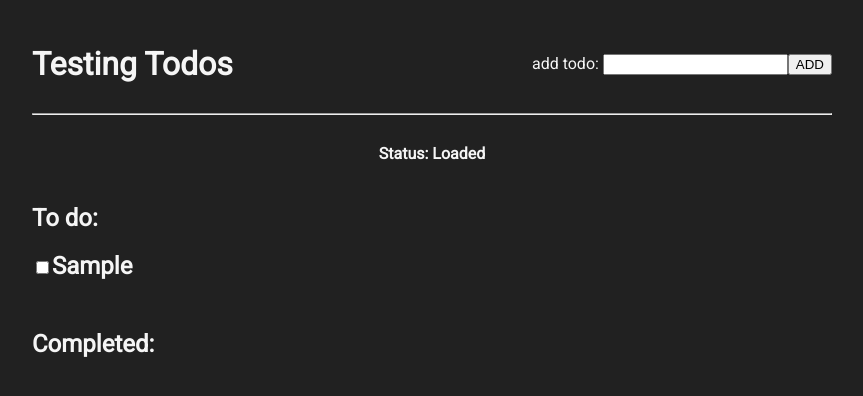
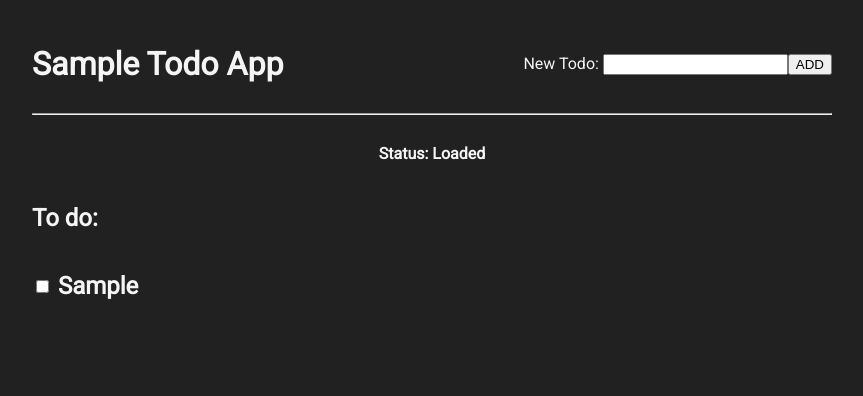
Before and after one commit to sebringrose/CW-todo-sample-app, a React (Create React App) app in the folder client/: page / in a window 1280 px wide. Both pictures are taken after typing "Sample" into the empty fields and a click on the button "ADD". Shown: the top 396 px of the page, without its empty margins (208-1071 px from the left). Built offline with nearby package versions, Linux system fonts and the light colour scheme; no server answers.

Commit message:
fix: UI fixes

```diff
--- a/client/src/components/Header.js
+++ b/client/src/components/Header.js
@@ -13,10 +13,10 @@ const Header = () => {
       justifyContent: 'space-between',
       alignItems: 'center'
     }}>
-      <h1>Testing Todos</h1>
+      <h1>Sample Todo App</h1>
       <span>
         <label>
-          add todo:&nbsp;
+          New Todo:&nbsp;
           <input
             type="text"
             value={newTodoText}
--- a/client/src/components/List.js
+++ b/client/src/components/List.js
@@ -1,16 +1,19 @@
 import { useDispatch, useSelector } from 'react-redux';
-import { completeTodo, unCompleteTodo } from '../state/actions';
+import { completeTodo, unCompleteTodo, removeTodo } from '../state/actions';
 
 const List = ({ completed }) => {
   const dispatch = useDispatch();
   const todos = useSelector(state => state.todos);
 
-  if (!todos[0]) return null;
+  const renderedTodos = todos.filter(todo => !completed ? !todo.completed : todo.completed);
+  if (!renderedTodos[0]) return null;
 
   return <div style={{ marginBottom: '50px' }}>
     <h2>{!completed ? 'To do:' : 'Completed:'}</h2>
-    {todos.filter(todo => !completed ? !todo.completed : todo.completed).map(todo => <h2 key={todo.id}>
-      <span>
+    {renderedTodos.map(todo => <div key={todo.id} style={{
+      display: "flex",
+      alignItems: "center"
+    }}>
       <input
         type='checkbox'
         role='checkbox'
@@ -20,10 +23,11 @@ const List = ({ completed }) => {
           : unCompleteTodo(dispatch, todo)
         }
       />
-      </span>
-      {todo.text}
-      {completed && <button role="button">Remove Todo</button>}
-    </h2>)}
+      <h2>&nbsp;{todo.text}&nbsp;</h2>
+      {completed && <button role="button" onClick={() => removeTodo(dispatch, todo)}>
+        Remove
+      </button>}
+    </div>)}
   </div>;
 };
 
```
Lines whose indentation alone changed are shown as unchanged.
